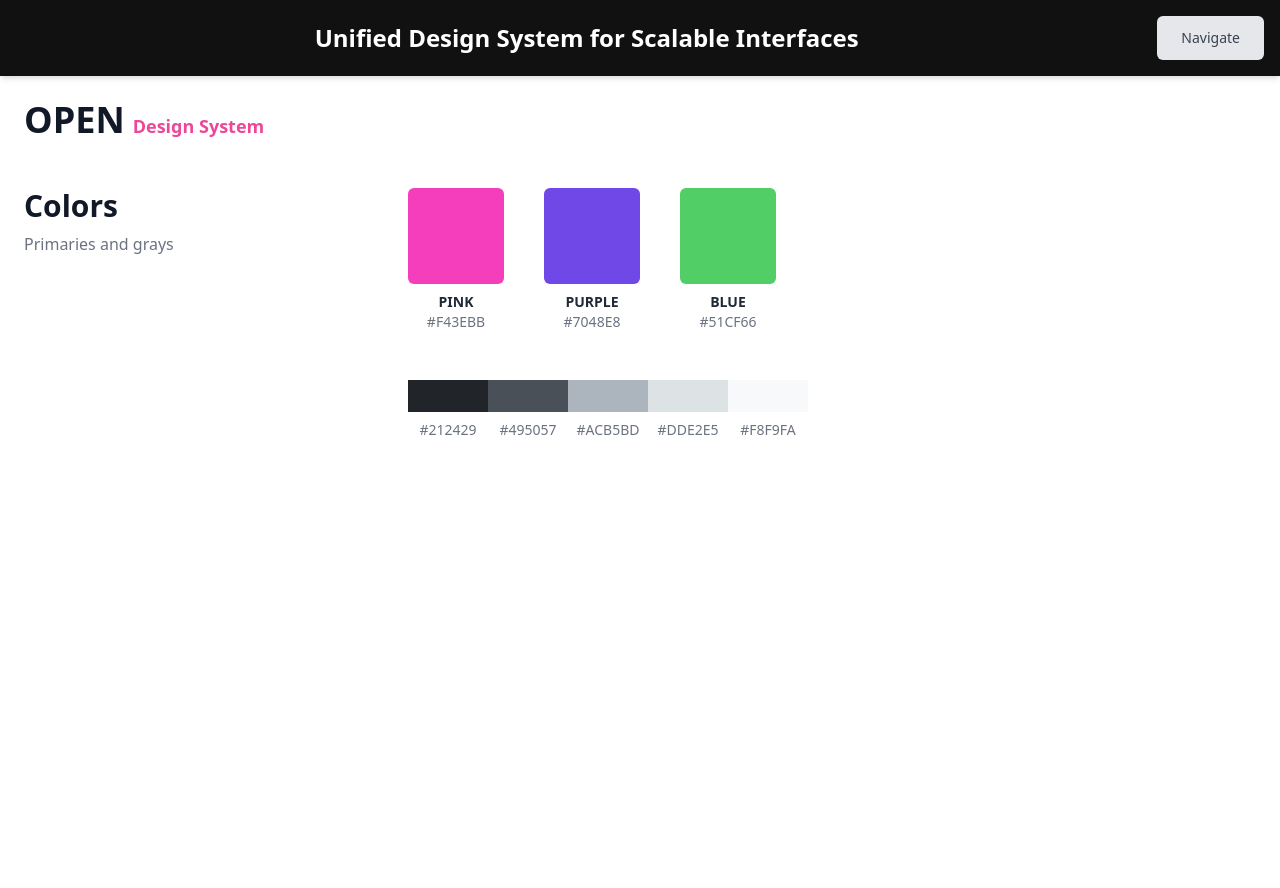
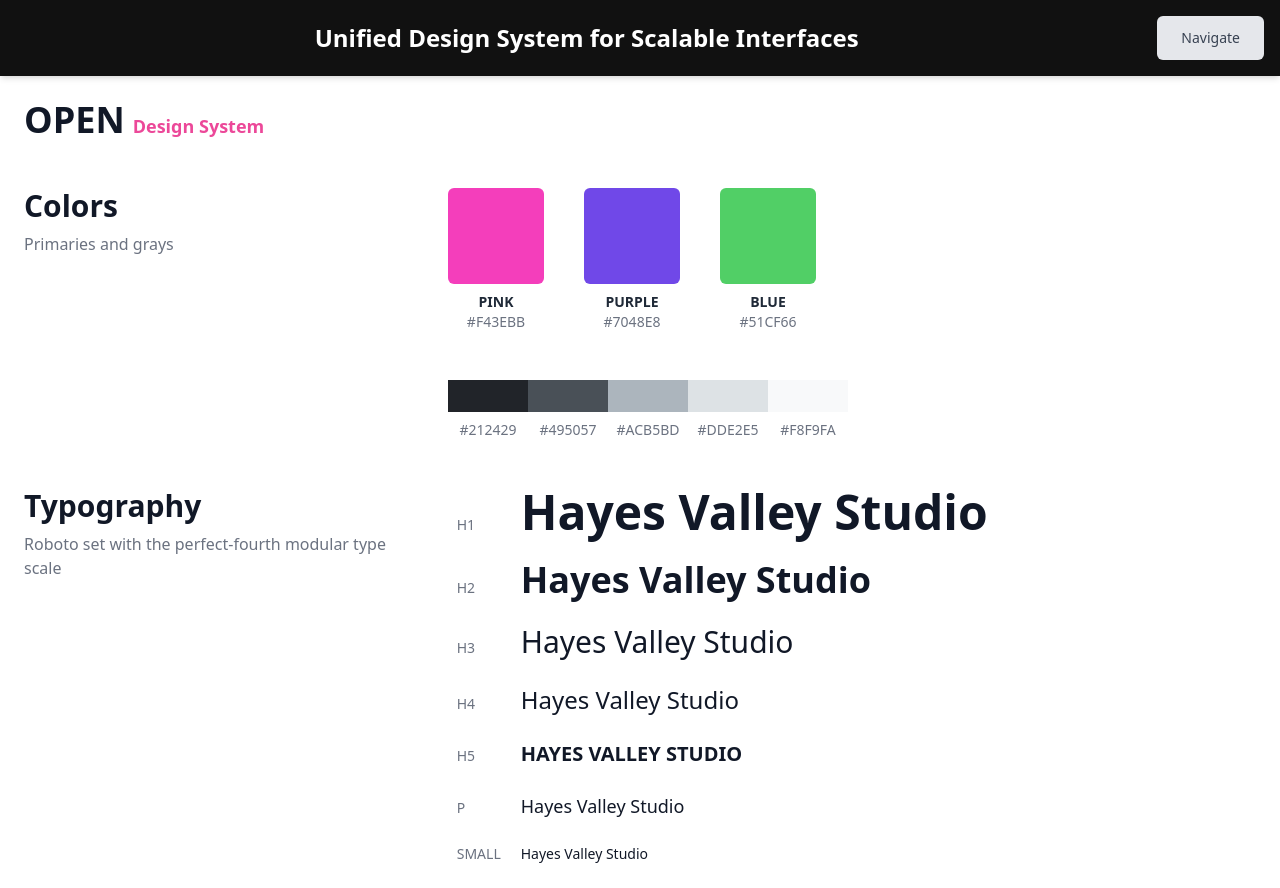
Before and after one commit to kavinsk23/design-system, a Next.js app: page / in a window 1280 px wide. Before the commit the page ends 800 px from the top, so only its background shows below. Built offline with nearby package versions, Linux system fonts and the light colour scheme.

Commit message:
Typography done

```diff
--- a/src/app/layout.tsx
+++ b/src/app/layout.tsx
@@ -14,8 +14,8 @@ const geistMono = localFont({
 });
 
 export const metadata: Metadata = {
-  title: "Create Next App",
-  description: "Generated by create next app",
+  title: "OPEN Design System",
+  description: "By Kavin SK",
 };
 
 export default function RootLayout({
--- a/src/app/page.tsx
+++ b/src/app/page.tsx
@@ -2,6 +2,7 @@ import React, { useState } from 'react';
 import Navbar from "@/components/homeComponents/Navbar";
 import Header from '@/components/homeComponents/Header';
 import Colors from '@/components/homeComponents/Colors';
+import Typography from '@/components/homeComponents/Typography';
 
 export default function Home() {
   return (
@@ -9,6 +10,7 @@ export default function Home() {
       <Navbar />
       <Header />
       <Colors />
+      <Typography />
     </main>
   );
 }
--- a/src/components/homeComponents/Colors.tsx
+++ b/src/components/homeComponents/Colors.tsx
@@ -26,9 +26,9 @@ export default function Colors() {
   ];
 
   return (
-    <section className="block md:flex p-4 md:p-6">
+    <section className="block md:flex p-4 md:p-6  gap-10">
       {/* Title and Description */}
-      <div className="mb-8 w-96">
+      <div className="min-w-96">
         <h2 className="text-3xl font-bold text-gray-900 mb-2">Colors</h2>
         <p className="text-md text-gray-500">Primaries and grays</p>
       </div>
--- /dev/null
+++ b/src/components/homeComponents/Typography.tsx
@@ -0,0 +1,52 @@
+"use client";
+import React from 'react';
+
+export default function Typography() {
+  return (
+    <section className="p-4 md:p-6 flex flex-col md:flex-row gap-10">
+      {/* Typography Section Title and Description */}
+      <div className="flex flex-col min-w-96">
+        <h2 className="text-3xl font-bold text-gray-900 mb-2">Typography</h2>
+        <p className="text-md text-gray-500 mb-4">Roboto set with the perfect-fourth modular type scale</p>
+      </div>
+
+      {/* Typography Samples */}
+      <div className="flex flex-col space-y-6 w-full md:w-2/3">
+        <div className="flex items-baseline space-x-4">
+          <span className="text-sm text-gray-500 w-12">H1</span>
+          <h1 className="text-5xl font-bold text-gray-900">Hayes Valley Studio</h1>
+        </div>
+
+        <div className="flex items-baseline space-x-4">
+          <span className="text-sm text-gray-500 w-12">H2</span>
+          <h2 className="text-4xl font-bold text-gray-900">Hayes Valley Studio</h2>
+        </div>
+
+        <div className="flex items-baseline space-x-4">
+          <span className="text-sm text-gray-500 w-12">H3</span>
+          <h3 className="text-3xl font-medium text-gray-900">Hayes Valley Studio</h3>
+        </div>
+
+        <div className="flex items-baseline space-x-4">
+          <span className="text-sm text-gray-500 w-12">H4</span>
+          <h4 className="text-2xl font-medium text-gray-900">Hayes Valley Studio</h4>
+        </div>
+
+        <div className="flex items-baseline space-x-4">
+          <span className="text-sm text-gray-500 w-12">H5</span>
+          <h5 className="text-xl font-bold uppercase text-gray-900">Hayes Valley Studio</h5>
+        </div>
+
+        <div className="flex items-baseline space-x-4">
+          <span className="text-sm text-gray-500 w-12">P</span>
+          <p className="text-lg text-gray-900">Hayes Valley Studio</p>
+        </div>
+
+        <div className="flex items-baseline space-x-4">
+          <span className="text-sm text-gray-500 w-12">SMALL</span>
+          <small className="text-sm text-gray-900">Hayes Valley Studio</small>
+        </div>
+      </div>
+    </section>
+  );
+}
```
